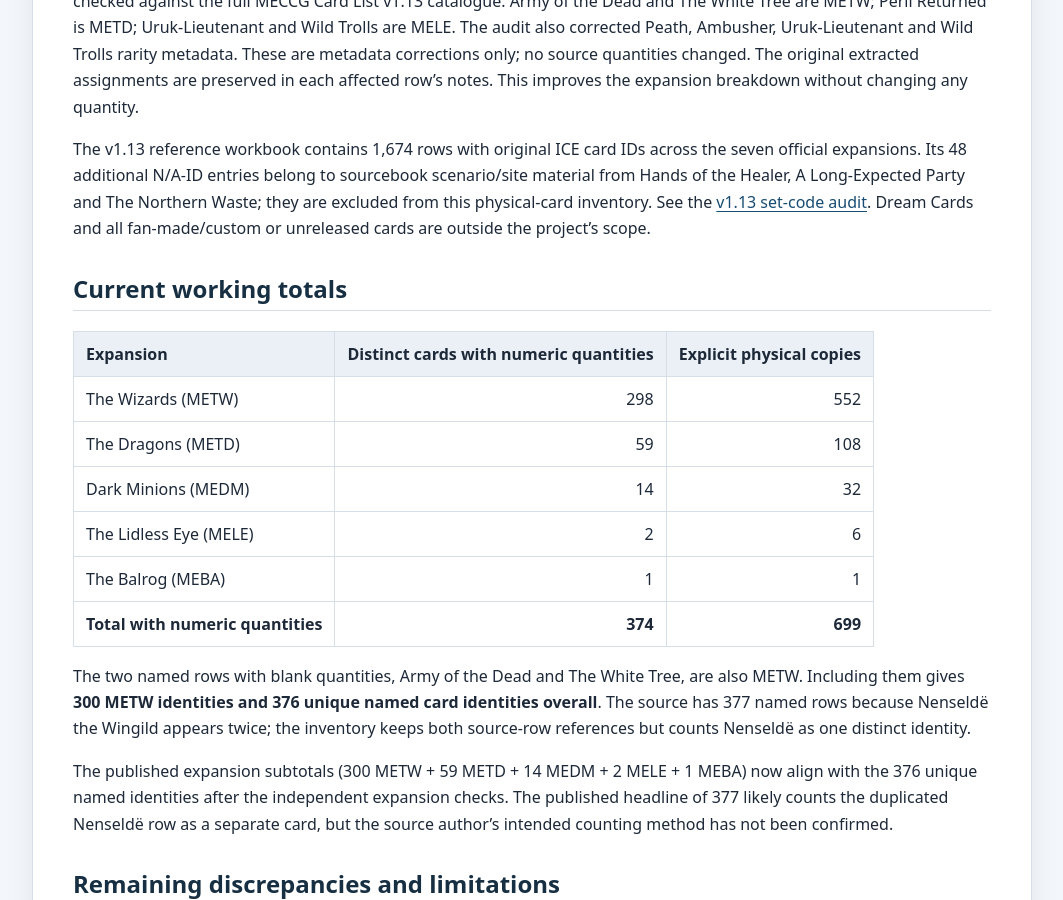
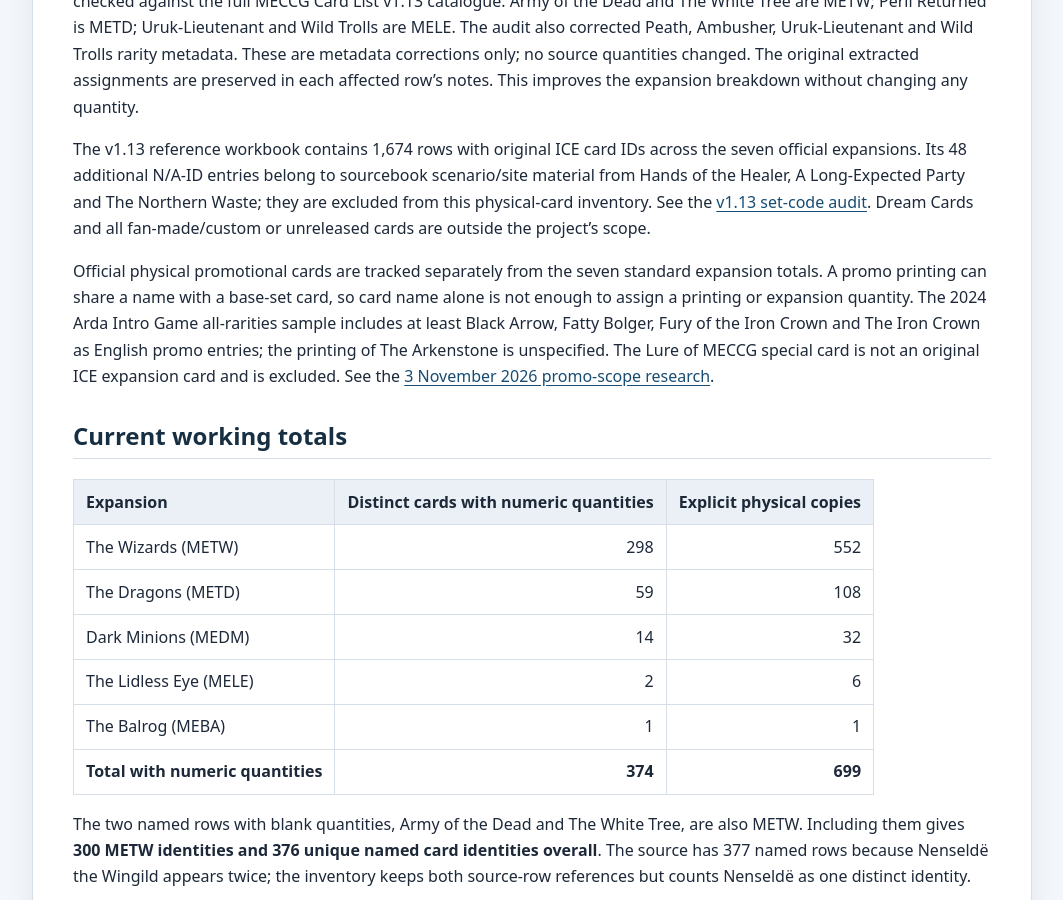
Before and after one commit to JamSpot/meccg-arda-master-database, a Jekyll site: the page built from docs/card-inventory.md, in a window 1280 px wide and 900 px high, scrolled down 482 px. Shown: the whole window, without its empty margins (108-1171 px from the left). Built offline with Jekyll 4.4.1, drawn with Linux system fonts in a browser that asks for light colours.

Commit message:
Clarify separate promo-card inventory scope

```diff
--- a/docs/card-inventory.md
+++ b/docs/card-inventory.md
@@ -10,6 +10,8 @@ title: Card inventory
 The CSV is a spreadsheet-ready working inventory with source-row references. Expansion and rarity metadata have been checked against the full MECCG Card List v1.13 catalogue. Army of the Dead and The White Tree are METW; Peril Returned is METD; Uruk-Lieutenant and Wild Trolls are MELE. The audit also corrected Peath, Ambusher, Uruk-Lieutenant and Wild Trolls rarity metadata. These are metadata corrections only; no source quantities changed. The original extracted assignments are preserved in each affected row's notes. This improves the expansion breakdown without changing any quantity.
 
 The v1.13 reference workbook contains 1,674 rows with original ICE card IDs across the seven official expansions. Its 48 additional N/A-ID entries belong to sourcebook scenario/site material from Hands of the Healer, A Long-Expected Party and The Northern Waste; they are excluded from this physical-card inventory. See the [v1.13 set-code audit](../data/catalogue-v1-13-set-audit.csv). Dream Cards and all fan-made/custom or unreleased cards are outside the project's scope.
+
+Official physical promotional cards are tracked separately from the seven standard expansion totals. A promo printing can share a name with a base-set card, so card name alone is not enough to assign a printing or expansion quantity. The 2024 Arda Intro Game all-rarities sample includes at least Black Arrow, Fatty Bolger, Fury of the Iron Crown and The Iron Crown as English promo entries; the printing of The Arkenstone is unspecified. The Lure of MECCG special card is not an original ICE expansion card and is excluded. See the [3 November 2026 promo-scope research](research-watch-2026-11-03.html).
 
 ## Current working totals
 
```
